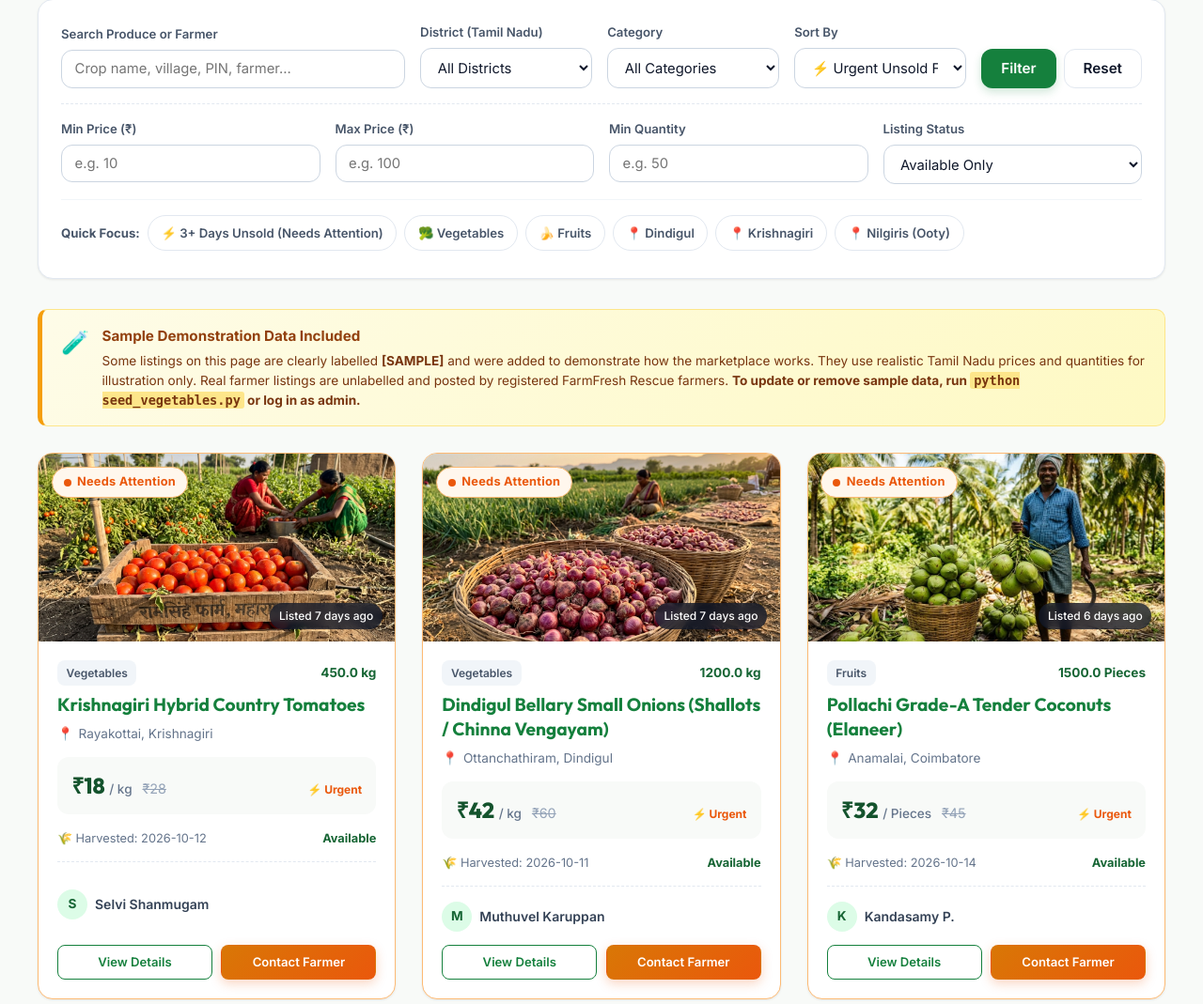
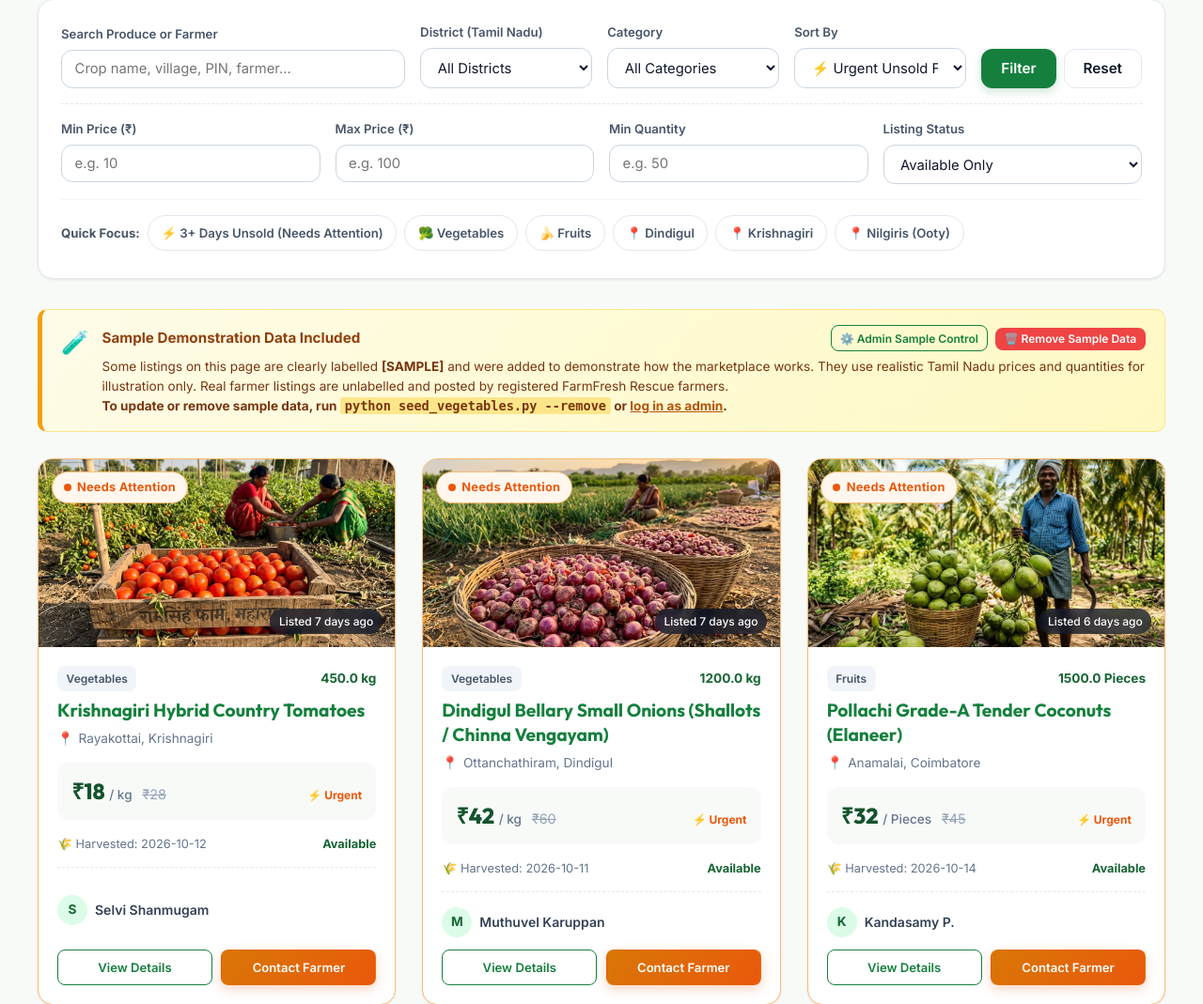
Before and after one commit to praveentk6/FarmFresh-Rescue, a Flask app: page /listings in a window 1280 px wide; the page is wider, and only the part inside the window is pictured. Shown: the part 218-1287 px from the top of that part at 94% size. Run offline with Flask 3, Linux system fonts and the light colour scheme; a user stored in the database is signed in; data comes from the database, SQL or seed files in the repository; both versions use the stored data as it was after the commit; some libraries are stand-ins or nearby versions; some web fonts are replaced.

Commit message:
Implement sample data management via CLI (seed_vegetables.py --remove/--reset) and Admin Control Center

```diff
--- a/app.py
+++ b/app.py
@@ -1869,6 +1869,10 @@ def admin_dashboard():
     cursor.execute("SELECT * FROM activity_logs ORDER BY created_at DESC LIMIT 30")
     recent_logs = cursor.fetchall()
 
+    # Demonstration Listings Count
+    cursor.execute("SELECT COUNT(*) FROM listings WHERE farmer_name LIKE '[DEMO]%'")
+    demo_listings_count = cursor.fetchone()[0]
+
     conn.close()
 
     return render_template(
@@ -1882,6 +1886,7 @@ def admin_dashboard():
         urgent_count=urgent_count,
         total_enquiries=total_enquiries,
         platform_revenue=platform_revenue,
+        demo_listings_count=demo_listings_count,
         users=all_users,
         listings=all_listings,
         enquiries=all_enquiries,
@@ -1938,6 +1943,32 @@ def admin_delete_user(user_id):
     conn.close()
     return redirect(url_for('admin_dashboard'))
 
+@app.route('/admin/sample-data/remove', methods=['POST'])
+@login_required
+@role_required('admin')
+def admin_remove_sample_data():
+    try:
+        from seed_vegetables import remove_sample_data
+        count = remove_sample_data()
+        log_activity("Sample Data Removed", f"Admin removed {count} demonstration vegetable listings and sample accounts.")
+        flash(f"Successfully removed {count} demonstration vegetable listings from the platform.", "info")
+    except Exception as e:
+        flash(f"Error removing sample data: {e}", "danger")
+    return redirect(url_for('admin_dashboard'))
+
+@app.route('/admin/sample-data/reset', methods=['POST'])
+@login_required
+@role_required('admin')
+def admin_reset_sample_data():
+    try:
+        from seed_vegetables import reset_sample_data
+        removed, inserted = reset_sample_data()
+        log_activity("Sample Data Reset", f"Admin reset demonstration vegetable listings (removed {removed}, seeded {inserted}).")
+        flash(f"Successfully refreshed {inserted} demonstration vegetable listings with current dates and market rates.", "success")
+    except Exception as e:
+        flash(f"Error refreshing sample data: {e}", "danger")
+    return redirect(url_for('admin_dashboard'))
+
 # ==========================================
 # Error Handlers
 # ==========================================
--- a/database.py
+++ b/database.py
@@ -307,11 +307,6 @@ def seed_db():
         # Still check and seed buyer_requirements and notifications if needed
         seed_buyer_requirements(conn)
         conn.close()
-        try:
-            from seed_vegetables import seed_vegetables
-            seed_vegetables()
-        except Exception as _e:
-            print(f"Demo vegetable seed note: {_e}")
         return
 
     # Seed Users
--- a/seed_vegetables.py
+++ b/seed_vegetables.py
@@ -28,19 +28,64 @@ def get_db():
     conn.execute("PRAGMA foreign_keys = ON")
     return conn
 
-def seed_vegetables():
+def remove_sample_data():
+    """Remove all demonstration listings and demo farmer accounts from database."""
+    conn = get_db()
+    cursor = conn.cursor()
+    cursor.execute(
+        "SELECT COUNT(*) FROM listings WHERE farmer_name LIKE '[DEMO]%' OR farmer_id IN (SELECT id FROM users WHERE email IN (?, ?, ?))",
+        (DEMO_FARMER_EMAIL, DEMO_FARMER_EMAIL2, DEMO_FARMER_EMAIL3)
+    )
+    count = cursor.fetchone()[0]
+    cursor.execute(
+        "DELETE FROM listings WHERE farmer_name LIKE '[DEMO]%' OR farmer_id IN (SELECT id FROM users WHERE email IN (?, ?, ?))",
+        (DEMO_FARMER_EMAIL, DEMO_FARMER_EMAIL2, DEMO_FARMER_EMAIL3)
+    )
+    cursor.execute(
+        "DELETE FROM users WHERE email IN (?, ?, ?)",
+        (DEMO_FARMER_EMAIL, DEMO_FARMER_EMAIL2, DEMO_FARMER_EMAIL3)
+    )
+    conn.commit()
+    conn.close()
+    print(f"[OK] Removed {count} demonstration vegetable listings and demo farmer accounts.")
+    return count
+
+def reset_sample_data():
+    """Remove existing demo data and re-seed 10 fresh demonstration vegetable listings."""
+    removed = remove_sample_data()
+    inserted = seed_vegetables(force=True)
+    print(f"[OK] Reset complete: removed {removed} old records, seeded {inserted} fresh records.")
+    return removed, inserted
+
+def get_sample_data_status():
+    """Return list of active demonstration listings."""
+    conn = get_db()
+    cursor = conn.cursor()
+    cursor.execute("SELECT id, crop_name, price_per_unit, quantity, district FROM listings WHERE farmer_name LIKE '[DEMO]%' ORDER BY id")
+    rows = cursor.fetchall()
+    conn.close()
+    return rows
+
+def seed_vegetables(force=False):
     conn = get_db()
     cursor = conn.cursor()
 
     # ── 1. Check if demo vegetables already exist ──────────────────────────
-    cursor.execute(
-        "SELECT COUNT(*) FROM listings WHERE farmer_name LIKE '[DEMO]%'"
-    )
-    already = cursor.fetchone()[0]
-    if already >= 10:
-        print(f"Demo vegetables already seeded ({already} records). Nothing to do.")
-        conn.close()
-        return
+    if force:
+        cursor.execute(
+            "DELETE FROM listings WHERE farmer_name LIKE '[DEMO]%' OR farmer_id IN (SELECT id FROM users WHERE email IN (?, ?, ?))",
+            (DEMO_FARMER_EMAIL, DEMO_FARMER_EMAIL2, DEMO_FARMER_EMAIL3)
+        )
+        conn.commit()
+    else:
+        cursor.execute(
+            "SELECT COUNT(*) FROM listings WHERE farmer_name LIKE '[DEMO]%'"
+        )
+        already = cursor.fetchone()[0]
+        if already >= 10:
+            print(f"Demo vegetables already seeded ({already} records). Nothing to do.")
+            conn.close()
+            return already
 
     # ── 2. Get or create demo farmer accounts ─────────────────────────────
     def get_or_create_farmer(email, name, phone, location, pin_code, user_type):
@@ -293,7 +338,59 @@ def seed_vegetables():
     print(f"[OK] Successfully inserted {inserted} demonstration vegetable listings.")
     print("     Open http://127.0.0.1:5000/listings to see them in Browse Produce.")
     conn.close()
+    return inserted
 
 
 if __name__ == '__main__':
-    seed_vegetables()
+    import argparse
+    parser = argparse.ArgumentParser(
+        description="FarmFresh Rescue - Demonstration Vegetable Data Manager",
+        epilog="Examples:\n"
+               "  python seed_vegetables.py           # Seed 10 demo vegetables if missing\n"
+               "  python seed_vegetables.py --remove  # Remove all demo listings and accounts\n"
+               "  python seed_vegetables.py --reset   # Refresh demo listings with current dates and prices\n"
+               "  python seed_vegetables.py --status  # Check demo listings count in database\n",
+        formatter_class=argparse.RawDescriptionHelpFormatter
+    )
+    parser.add_argument(
+        'action',
+        nargs='?',
+        choices=['seed', 'remove', 'reset', 'update', 'status'],
+        default=None,
+        help="Action to perform (optional positional command)"
+    )
+    parser.add_argument(
+        '--remove', '-r',
+        action='store_true',
+        help="Remove all demo vegetable listings and accounts"
+    )
+    parser.add_argument(
+        '--reset', '--update', '-R',
+        action='store_true',
+        help="Remove and re-populate the 10 demo vegetable listings with fresh dates"
+    )
+    parser.add_argument(
+        '--status', '-s',
+        action='store_true',
+        help="Check count and names of demo listings in database"
+    )
+    parser.add_argument(
+        '--force', '-f',
+        action='store_true',
+        help="Force re-seeding even if demo listings already exist"
+    )
+
+    args = parser.parse_args()
+
+    if args.remove or args.action == 'remove':
+        remove_sample_data()
+    elif args.reset or args.action in ('reset', 'update'):
+        reset_sample_data()
+    elif args.status or args.action == 'status':
+        items = get_sample_data_status()
+        print(f"\nActive Demonstration Listings: {len(items)}")
+        for item in items:
+            print(f"  #{item['id']} {item['crop_name']} - Rs {item['price_per_unit']}/kg ({item['quantity']} kg, {item['district']})")
+        print()
+    else:
+        seed_vegetables(force=args.force)
--- a/templates/listings.html
+++ b/templates/listings.html
@@ -147,15 +147,30 @@
     gap: 0.85rem;
   ">
     <span style="font-size: 1.5rem; flex-shrink: 0;">🧪</span>
-    <div>
-      <div style="font-size: 0.95rem; font-weight: 700; color: #92400e; margin-bottom: 0.2rem;">
-        Sample Demonstration Data Included
+    <div style="flex: 1;">
+      <div style="display: flex; align-items: center; justify-content: space-between; flex-wrap: wrap; gap: 0.5rem; margin-bottom: 0.35rem;">
+        <div style="font-size: 0.95rem; font-weight: 700; color: #92400e;">
+          Sample Demonstration Data Included
+        </div>
+        {% if current_user and current_user['role'] == 'admin' %}
+          <div style="display: flex; gap: 0.5rem; align-items: center;">
+            <a href="{{ url_for('admin_dashboard') }}#sample-data" class="btn btn-sm btn-outline-primary" style="font-size: 0.75rem; padding: 0.2rem 0.55rem;">
+              ⚙️ Admin Sample Control
+            </a>
+            <form action="{{ url_for('admin_remove_sample_data') }}" method="POST" style="margin: 0;" onsubmit="return confirm('Remove all sample vegetable listings?');">
+              <button type="submit" class="btn btn-sm btn-danger" style="font-size: 0.75rem; padding: 0.2rem 0.55rem;">
+                🗑️ Remove Sample Data
+              </button>
+            </form>
+          </div>
+        {% endif %}
       </div>
       <div style="font-size: 0.85rem; color: #78350f; line-height: 1.55;">
         Some listings on this page are clearly labelled <strong>[SAMPLE]</strong> and were added to demonstrate
         how the marketplace works. They use realistic Tamil Nadu prices and quantities for illustration only.
         Real farmer listings are unlabelled and posted by registered FarmFresh Rescue farmers.
-        <strong>To update or remove sample data, run <code style="background:#fde68a; padding:1px 4px; border-radius:3px;">python seed_vegetables.py</code> or log in as admin.</strong>
+        <br>
+        <strong>To update or remove sample data, run <code style="background:#fde68a; padding:1px 5px; border-radius:3px;">python seed_vegetables.py --remove</code> or <a href="{{ url_for('admin_dashboard') if current_user and current_user['role'] == 'admin' else url_for('login') }}" style="color:#b45309; text-decoration:underline; font-weight:700;">log in as admin</a>.</strong>
       </div>
     </div>
   </div>
```
Also changed, not shown: templates/admin_dashboard.html (+93 -0 lines), test_app.py (+17 -6 lines), database.db.
